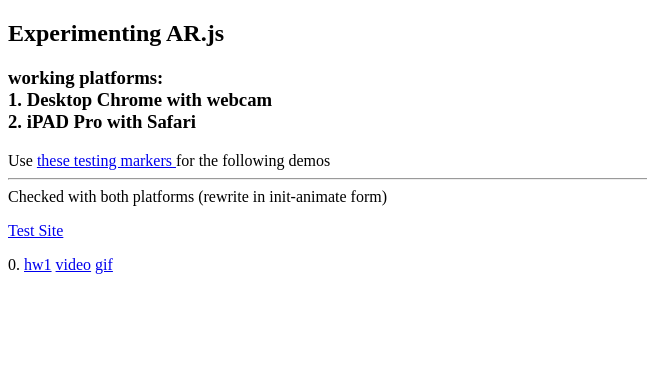
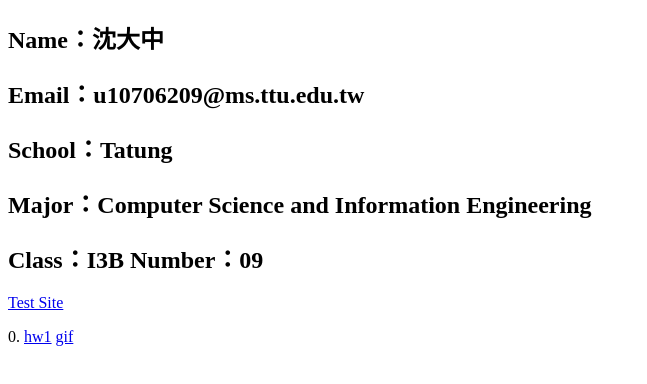
Before and after one commit to shendazhong/ar.js, a plain HTML site: page three.js/miniARHW/index.html in a window 1280 px wide. Shown: the whole page, without its empty margins (0-647 px from the left). Drawn offline with Linux system fonts and the light colour scheme.

Commit message:
myMessage

```diff
--- a/three.js/miniARHW/index.html
+++ b/three.js/miniARHW/index.html
@@ -6,18 +6,14 @@
 </head>
 
 <body>
-<h2>Experimenting AR.js</h2>
-<h3>working platforms: <br>
-1. Desktop Chrome with webcam <br>
-2. iPAD Pro with Safari
-</h3>
-Use <a href="testMarker.png">these testing markers </a>for the following demos
-<hr>
-Checked with both platforms (rewrite in init-animate form)
+<h2>Name：沈大中</h2>
+<h2>Email：u10706209@ms.ttu.edu.tw</h2>
+<h2>School：Tatung</h2>
+<h2>Major：Computer Science and Information Engineering</h2>
+<h2>Class：I3B  Number：09</h2>
 <p><a href="minimal0.html">Test Site</a></p>
 <p>0. <a href="hw1.html" target="_blank">hw1</a>
-    <a href="https://drive.google.com/file/d/1ef7ji76yw9_Ujg7ra3MZAfac2jv10AKh/view?usp=sharing" target="_blank">video</a>
-    <a href="https://drive.google.com/file/d/1VifyeTNZdIYbRhEUEOLDvooL7wHFbJ_j/view?usp=sharing" target="_blank">gif</a>
+    <a href="hw1-1.gif" target="_blank">gif</a>
 </p>
 </body>
 </html>
```
Also changed, not shown: 1 other file.
